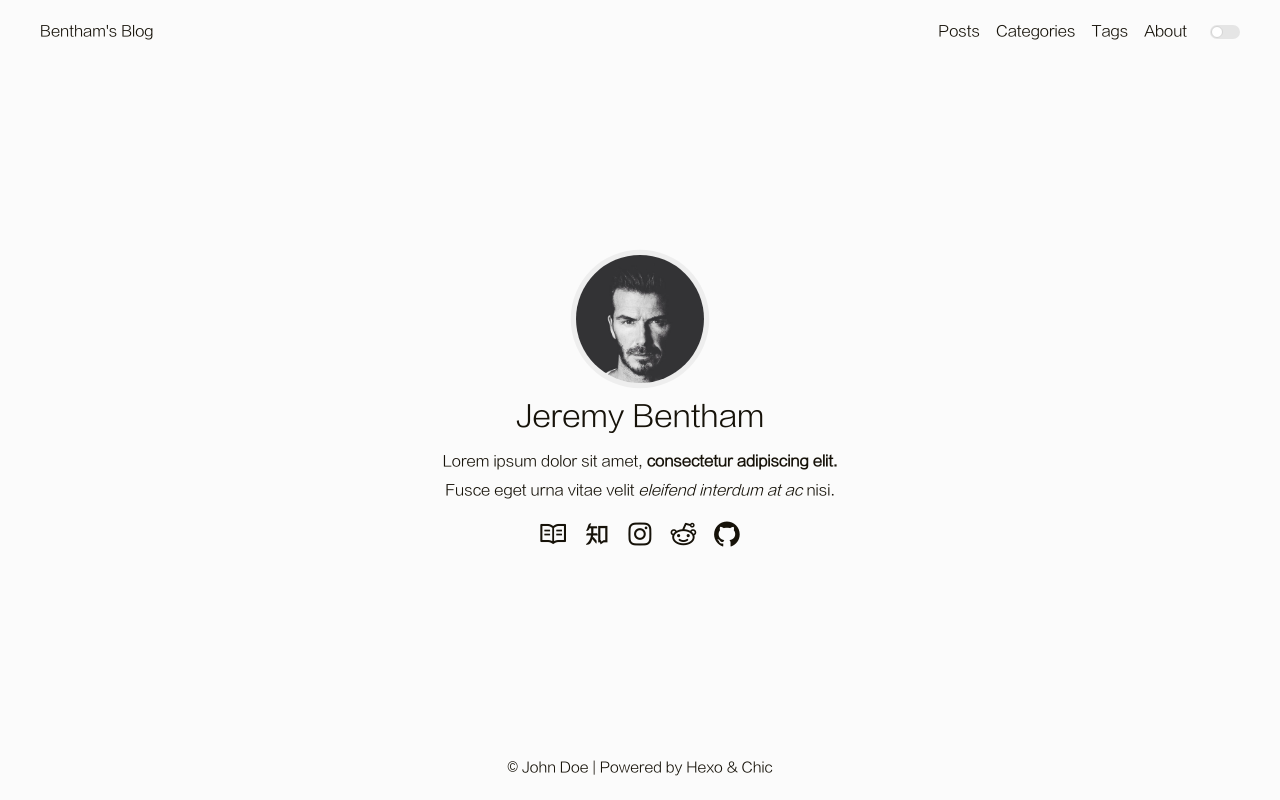
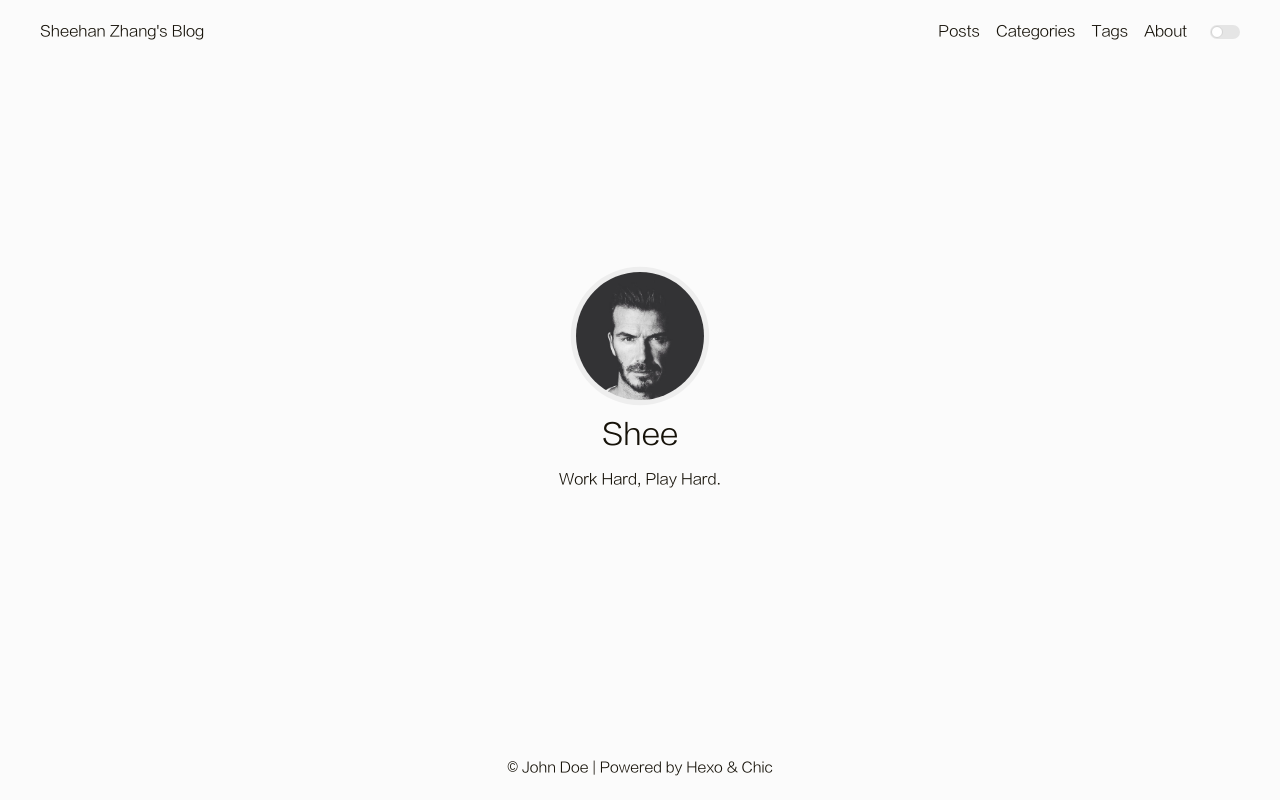
Before and after one commit to SheehanZhang/SheehanZhang.github.io, a plain HTML site: page index.html in a window 1280 px wide. Drawn offline with Linux system fonts and the light colour scheme.

Commit message:
Site updated: 2025-06-25 11:17:22

```diff
--- a/index.html
+++ b/index.html
@@ -72,7 +72,7 @@
         <header>
     <nav class="navbar">
         <div class="container">
-            <div class="navbar-header header-logo"><a href="/">Bentham&#39;s Blog</a></div>
+            <div class="navbar-header header-logo"><a href="/">Sheehan Zhang&#39;s Blog</a></div>
             <div class="menu navbar-right">
 
                 <a class="menu-item" href="/archives">Posts</a>
@@ -95,7 +95,7 @@
         <div class="container">
             <div class="navbar-header">
                 <div>
-                    <a href="/">Bentham&#39;s Blog</a><a id="mobile-toggle-theme">·&nbsp;Light</a>
+                    <a href="/">Sheehan Zhang&#39;s Blog</a><a id="mobile-toggle-theme">·&nbsp;Light</a>
                 </div>
                 <div class="menu-toggle" onclick="mobileBtn()">
                     <svg class="menu-icon" xmlns="http://www.w3.org/2000/svg" width="32" height="32" viewBox="0 0 24 24"><path fill="currentColor" d="M4.5 17.27q-.213 0-.356-.145T4 16.768t.144-.356t.356-.143h15q.213 0 .356.144q.144.144.144.357t-.144.356t-.356.143zm0-4.77q-.213 0-.356-.144T4 11.999t.144-.356t.356-.143h15q.213 0 .356.144t.144.357t-.144.356t-.356.143zm0-4.77q-.213 0-.356-.143Q4 7.443 4 7.23t.144-.356t.356-.143h15q.213 0 .356.144T20 7.23t-.144.356t-.356.144z"/></svg>
@@ -137,44 +137,14 @@
         <div class="avatar">
             <a href="/archives"><img src="/image/avatar.jpeg"></a>
         </div>
-        <div class="nickname">Jeremy Bentham</div>
-        <div class="description"><p>Lorem ipsum dolor sit amet, <strong>consectetur adipiscing elit.</strong> <br>Fusce eget urna vitae velit <em>eleifend interdum at ac</em> nisi.</p>
+        <div class="nickname">Shee</div>
+        <div class="description"><p>Work Hard, Play Hard.</p>
 </div>
         <div class="links">
 
 
                     <a class="link-item" title="Blog" href="/archives">
 
-
-                            <i class="iconfont icon-blog"></i>
-
-                    </a>
-
-                    <a class="link-item" title="ZhiHu" target="_blank" rel="noopener" href="https://www.zhihu.com/people/sirice">
-
-
-                            <i class="iconfont icon-zhihu"></i>
-
-                    </a>
-
-                    <a class="link-item" title="Instagram" href="">
-
-
-                            <i class="iconfont icon-instagram"></i>
-
-                    </a>
-
-                    <a class="link-item" title="Reddit" href="">
-
-
-                            <i class="iconfont icon-reddit"></i>
-
-                    </a>
-
-                    <a class="link-item" title="Github" target="_blank" rel="noopener" href="https://github.com/Siricee">
-
-
-                            <i class="iconfont icon-github"></i>
 
                     </a>
 
```
Also changed, not shown: 2025/06/25/hello-world/index.html (+2 -2 lines), archives/2025/06/index.html (+2 -2 lines), archives/2025/index.html (+2 -2 lines), archives/index.html (+2 -2 lines).
